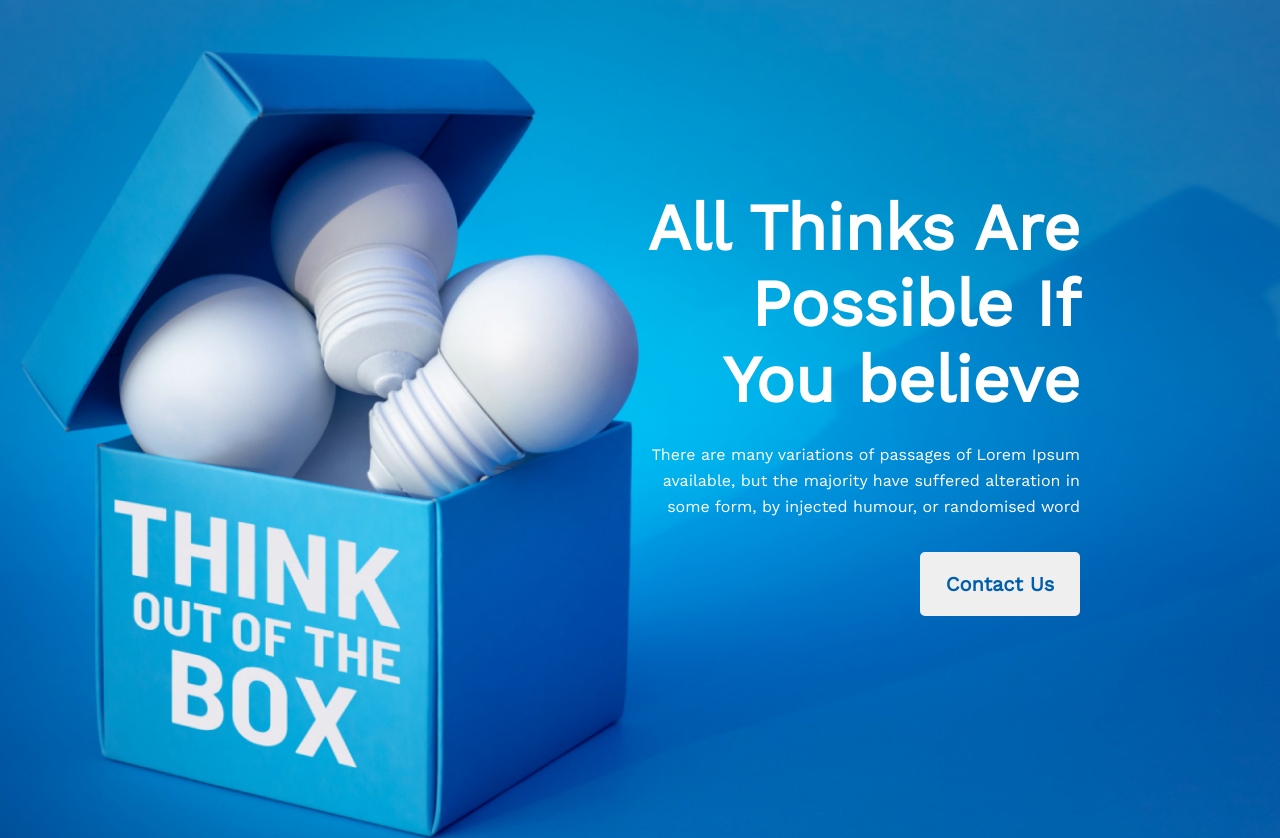
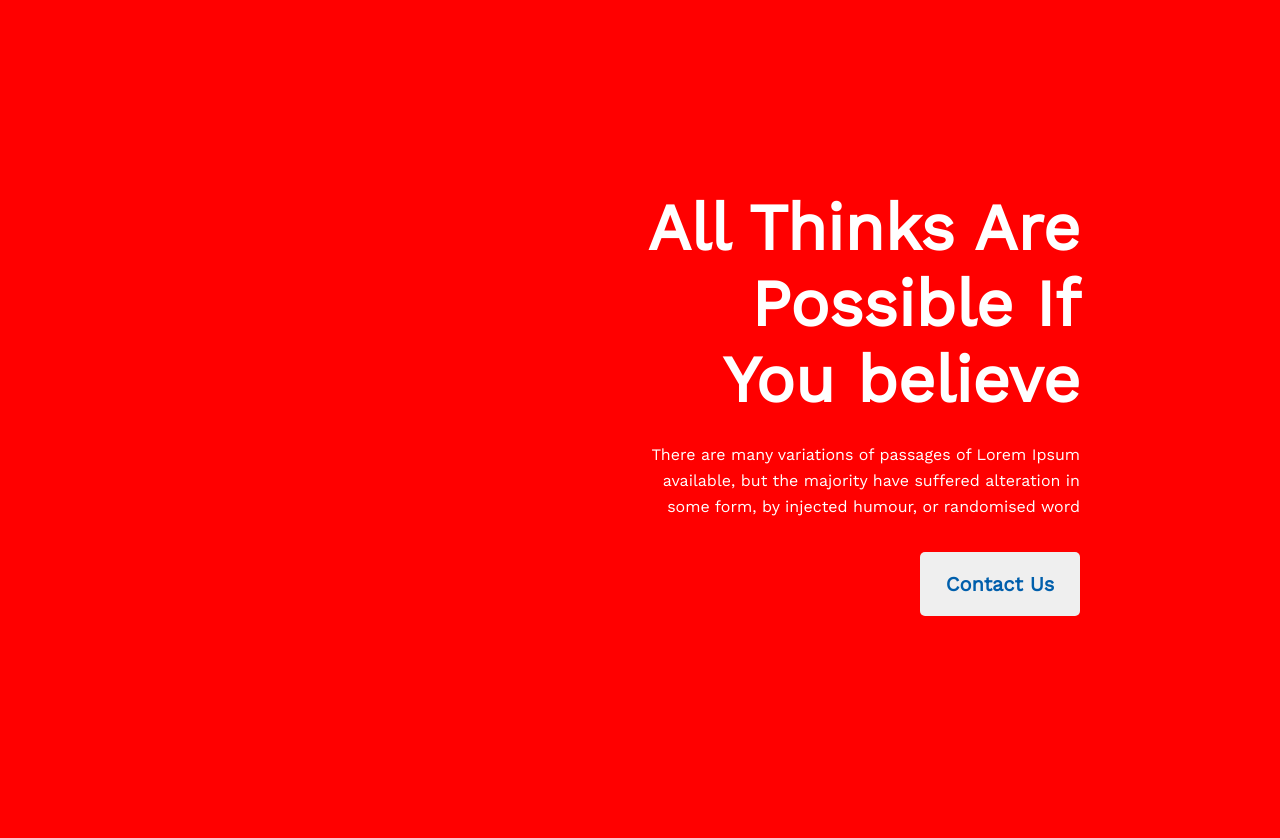
Before and after one commit to towhidulislam2023/new-year-mission-website, a plain HTML site: page index.html in a window 1280 px wide. Shown: the top 838 px of the page. Drawn offline with nearby package versions, Linux system fonts and the light colour scheme.

Commit message:
bannar-problem3

```diff
--- a/new-year-web-css/style.css
+++ b/new-year-web-css/style.css
@@ -11,11 +11,11 @@
 .header {
     height: 105vh;
     width: 100%;
-    background: linear-gradient(rgba(255, 255, 255, 0) ,rgba(255, 255, 255, 0)),url(/images/banner/banner3.png);
+    /* background: linear-gradient(rgba(255, 255, 255, 0) ,rgba(255, 255, 255, 0)),url(/images/banner/banner3.png);
     background-size: cover;
     background-position: center;
-    background-repeat: no-repeat;
-    /* background-color: red; */
+    background-repeat: no-repeat; */
+    background-color: red;
 }
 
 .header-continer {
```
